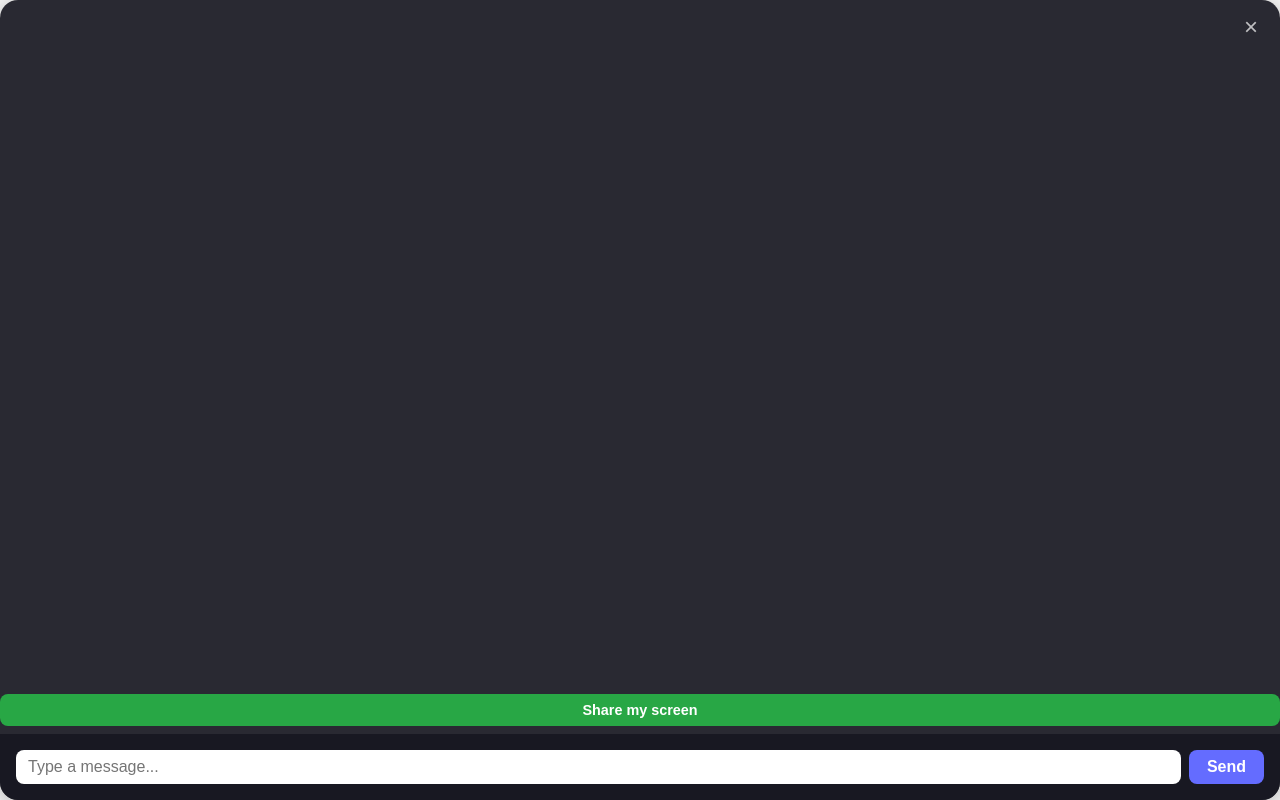
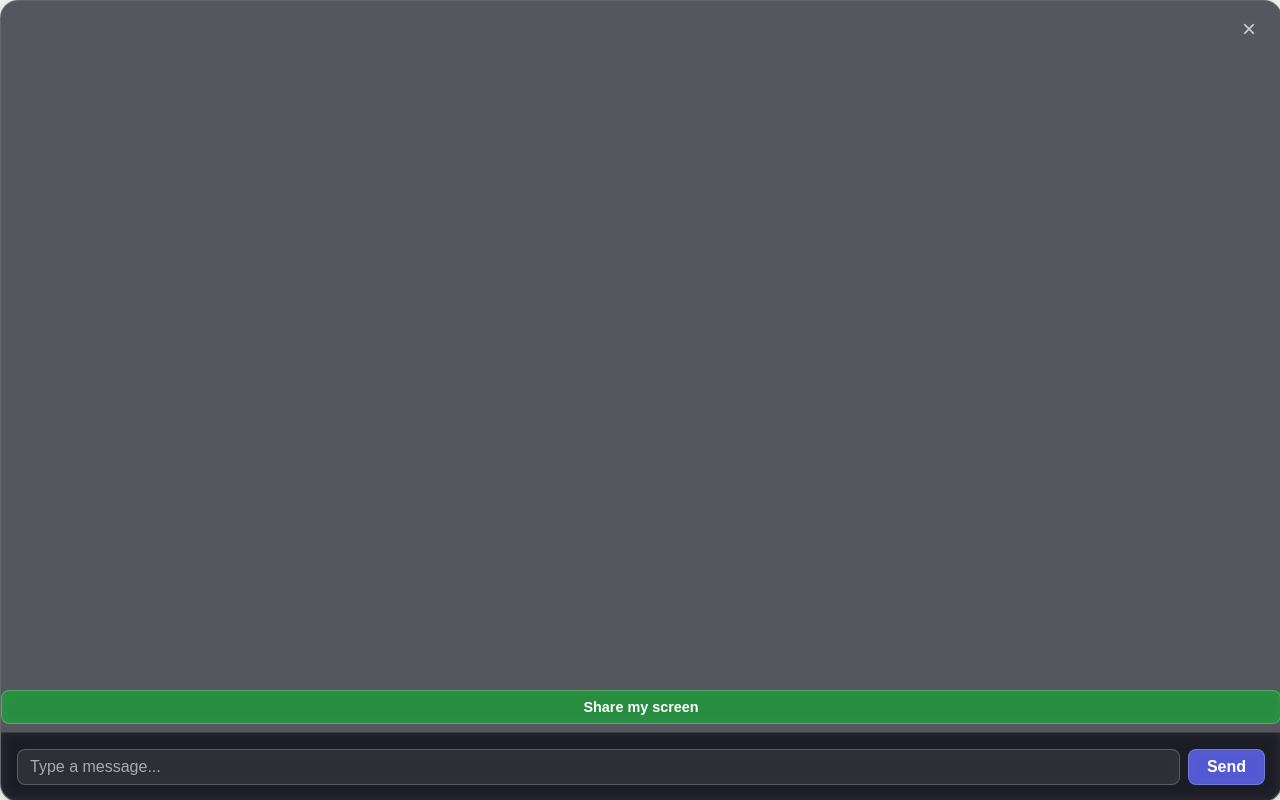
Before and after one commit to pkante/ProjectMidas, an Electron app: page public/chat-overlay.html in a window 1280 px wide. Drawn offline with Linux system fonts and the light colour scheme; no server answers.

Commit message:
added smoother transitions

```diff
--- a/public/chat-overlay.html
+++ b/public/chat-overlay.html
@@ -11,15 +11,30 @@
     }
     #overlay {
       width: 100%; height: 100%;
-      background: rgba(30, 30, 40, 0.95);
+      background: rgba(30, 30, 40, 0.75);
+      backdrop-filter: blur(10px);
+      -webkit-backdrop-filter: blur(10px);
       border-radius: 18px;
-      box-shadow: 0 4px 32px rgba(0,0,0,0.4);
+      box-shadow: 0 4px 32px rgba(0,0,0,0.3);
       display: flex;
       flex-direction: column;
       align-items: stretch;
       justify-content: flex-end;
       position: relative;
       font-family: 'Segoe UI', sans-serif;
+      border: 1px solid rgba(255, 255, 255, 0.1);
+      animation: fadeInScale 0.3s ease-out;
+    }
+
+    @keyframes fadeInScale {
+      from {
+        opacity: 0;
+        transform: scale(0.9);
+      }
+      to {
+        opacity: 1;
+        transform: scale(1);
+      }
     }
     #close-btn {
       position: absolute;
@@ -31,9 +46,19 @@
       cursor: pointer;
       z-index: 10;
       opacity: 0.7;
-      transition: opacity 0.2s;
+      transition: all 0.2s ease;
+      border-radius: 50%;
+      width: 32px;
+      height: 32px;
+      display: flex;
+      align-items: center;
+      justify-content: center;
     }
-    #close-btn:hover { opacity: 1; }
+    #close-btn:hover {
+      opacity: 1;
+      background: rgba(255, 255, 255, 0.1);
+      transform: scale(1.1);
+    }
     #chat-window {
       flex: 1;
       overflow-y: auto;
@@ -44,49 +69,71 @@
       display: flex;
       gap: 8px;
       padding: 16px;
-      background: rgba(20,20,30,0.8);
+      background: rgba(20,20,30,0.6);
+      backdrop-filter: blur(5px);
+      -webkit-backdrop-filter: blur(5px);
       border-bottom-left-radius: 18px;
       border-bottom-right-radius: 18px;
+      border-top: 1px solid rgba(255, 255, 255, 0.1);
     }
     #chat-input {
       flex: 1;
       padding: 8px 12px;
       border-radius: 8px;
-      border: none;
+      border: 1px solid rgba(255, 255, 255, 0.2);
+      background: rgba(255, 255, 255, 0.1);
+      color: #fff;
       font-size: 1rem;
+      backdrop-filter: blur(5px);
+      -webkit-backdrop-filter: blur(5px);
+    }
+    #chat-input::placeholder {
+      color: rgba(255, 255, 255, 0.6);
+    }
+    #chat-input:focus {
+      outline: none;
+      border-color: rgba(255, 255, 255, 0.4);
+      background: rgba(255, 255, 255, 0.15);
     }
     #chat-form button {
       padding: 8px 18px;
       border-radius: 8px;
-      border: none;
-      background: #646cff;
+      border: 1px solid rgba(255, 255, 255, 0.2);
+      background: rgba(100, 108, 255, 0.8);
       color: #fff;
       font-weight: bold;
       font-size: 1rem;
       cursor: pointer;
-      transition: background 0.2s;
+      transition: all 0.2s;
+      backdrop-filter: blur(5px);
+      -webkit-backdrop-filter: blur(5px);
     }
     #chat-form button:hover {
-      background: #535bf2;
+      background: rgba(83, 91, 242, 0.9);
+      border-color: rgba(255, 255, 255, 0.3);
     }
     #share-screen-btn {
       padding: 8px 16px;
       border-radius: 8px;
-      border: none;
-      background: #28a745;
+      border: 1px solid rgba(255, 255, 255, 0.2);
+      background: rgba(40, 167, 69, 0.8);
       color: #fff;
       font-weight: bold;
       font-size: 0.9rem;
       cursor: pointer;
-      transition: background 0.2s;
+      transition: all 0.2s;
       margin-bottom: 8px;
+      backdrop-filter: blur(5px);
+      -webkit-backdrop-filter: blur(5px);
     }
     #share-screen-btn:hover {
-      background: #218838;
+      background: rgba(33, 136, 56, 0.9);
+      border-color: rgba(255, 255, 255, 0.3);
     }
     #share-screen-btn:disabled {
-      background: #6c757d;
+      background: rgba(108, 117, 125, 0.6);
       cursor: not-allowed;
+      border-color: rgba(255, 255, 255, 0.1);
     }
     #loading {
       color: #aaa;
```
Also changed, not shown: electron/main/index.ts (+60 -4 lines), public/overlay.html (+12 -0 lines), 1 other file.
